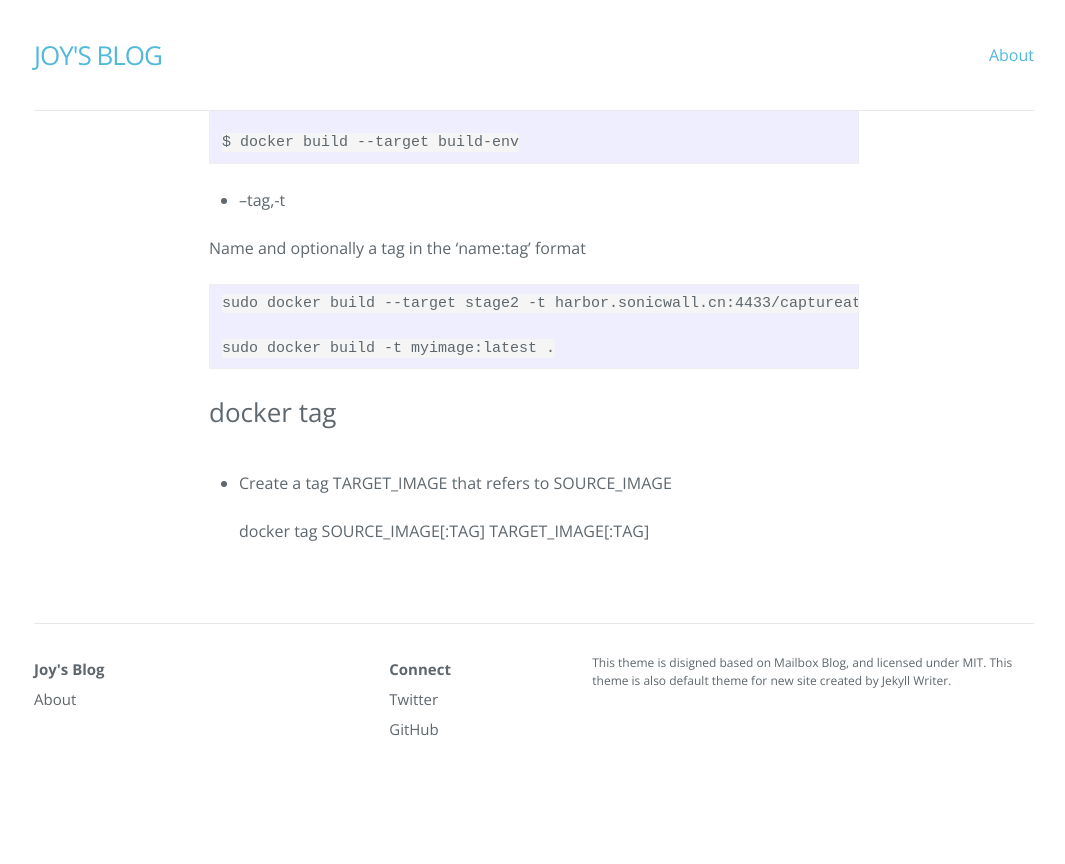
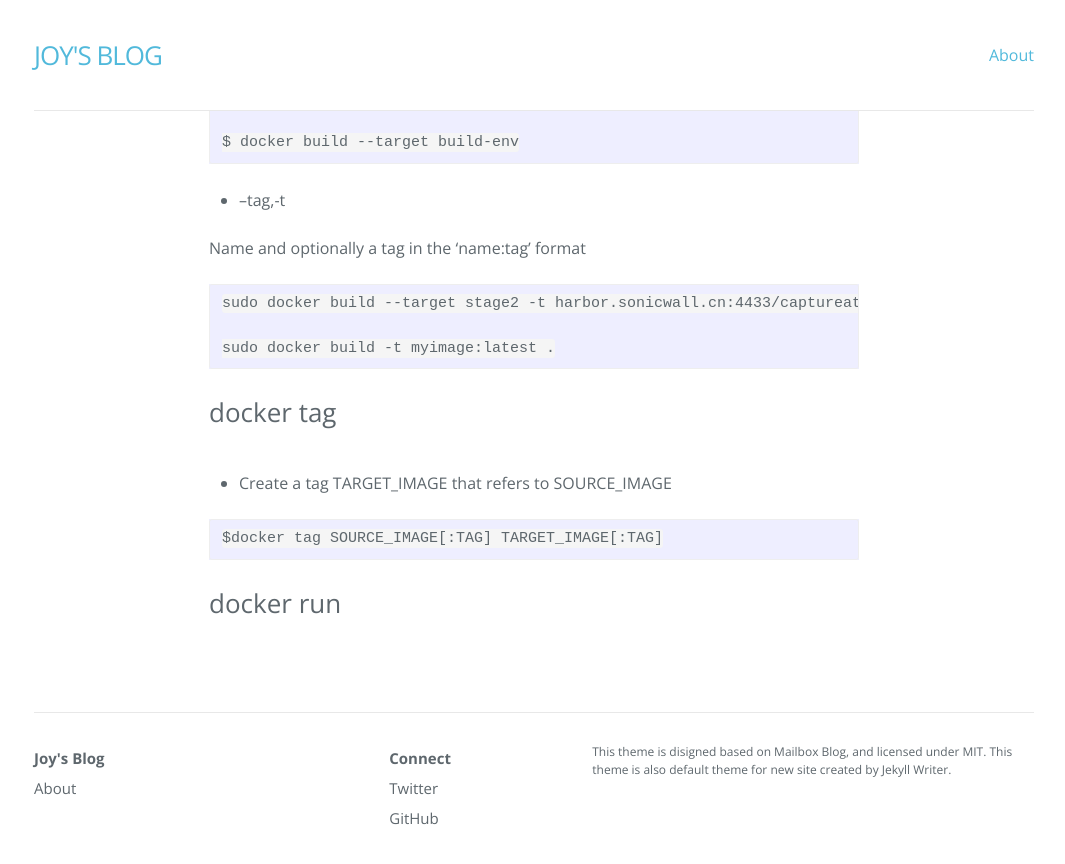
Before and after one commit to joystitch/joystitch.github.io, a Jekyll site: the page built from _posts/2019-07-12-Dcoker build.md, in a window 1280 px wide and 900 px high, scrolled down 636 px. Shown: the top 864 px of the window, without its empty margins (106-1171 px from the left). Built offline with Jekyll 4.4.1, drawn with Linux system fonts in a browser that asks for light colours; nearby versions of some CDN libraries; before the commit the page ends 1448 px from its top, so only the background shows below that.

Commit message:
Update 2019-07-12-Dcoker build.md

````diff
--- a/_posts/2019-07-12-Dcoker build.md
+++ b/_posts/2019-07-12-Dcoker build.md
@@ -36,5 +36,8 @@ Name and optionally a tag in the 'name:tag' format
 
 * Create a tag TARGET_IMAGE that refers to SOURCE_IMAGE
 
+```
+$docker tag SOURCE_IMAGE[:TAG] TARGET_IMAGE[:TAG]
+```
 
-     docker tag SOURCE_IMAGE[:TAG] TARGET_IMAGE[:TAG]
+### docker run
````
